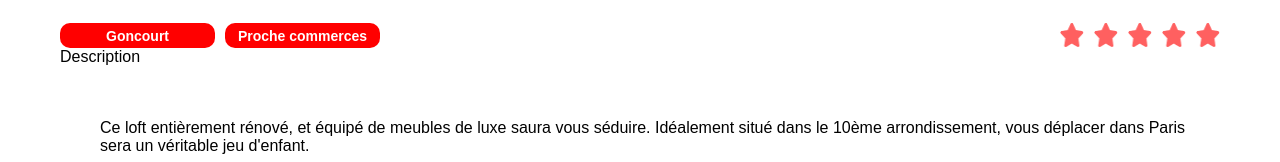
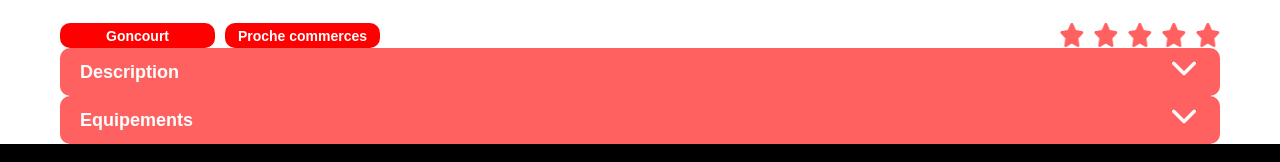
Before and after one commit to CVincent27/P7---Kasa-app-vite, a React (Vite) app in the folder kasa-app-vite/: page /logements/0979876d in a window 1280 px wide. Shown: the part 638-800 px from the top of the page. Built offline with nearby package versions, Linux system fonts and the light colour scheme.

Commit message:
update Collapse component

```diff
--- a/kasa-app-vite/src/components/Collapse/Collapse.jsx
+++ b/kasa-app-vite/src/components/Collapse/Collapse.jsx
@@ -20,9 +20,9 @@ function Collapse({title, content}) {
     return (
         <div className='collapse'>
 
-            <div className='collapse__header' onClick={displayContent}>
+            <div className='collapse-header' onClick={displayContent}>
                 <span>{title}</span>
-                <div className="chevronValue">
+                <div className="arrowValue">
                     <img src={collapseArrow} alt=""/>
                 </div>
             </div>
--- a/kasa-app-vite/src/components/Collapse/Collapse.scss
+++ b/kasa-app-vite/src/components/Collapse/Collapse.scss
@@ -1,4 +1,40 @@
 .collapse {
+    display: flex;
+    flex-direction: column;
+    width: 100%;
 
+    .collapse-header {
+        display: flex;
+        justify-content: space-between;
+        align-items: center;
+        height: 28px;
+        background-color: #FF6060;
+        color: #FFFFFF;
+        font-size: 18px;
+        font-weight: 700;
+        padding: 10px 20px 10px 20px;
+        border-radius: 10px;
+        cursor: pointer;
+    }
+    /* cache le contenu */
+    .hidden {
+        display: none;
+    }
 
+    .visible.collapse {
+        position: relative;
+        top: -15px;
+        font-size: 18px;
+        background-color: #f7f7f7;
+        margin: 0;
+        border-radius: 10px;
+        z-index: -1;
+
+        ul {
+            padding: 36px 27px 19px 18px;
+            margin: 0;
+            text-align: justify;
+            list-style-type: none;
+        }
+    }
 }
```
